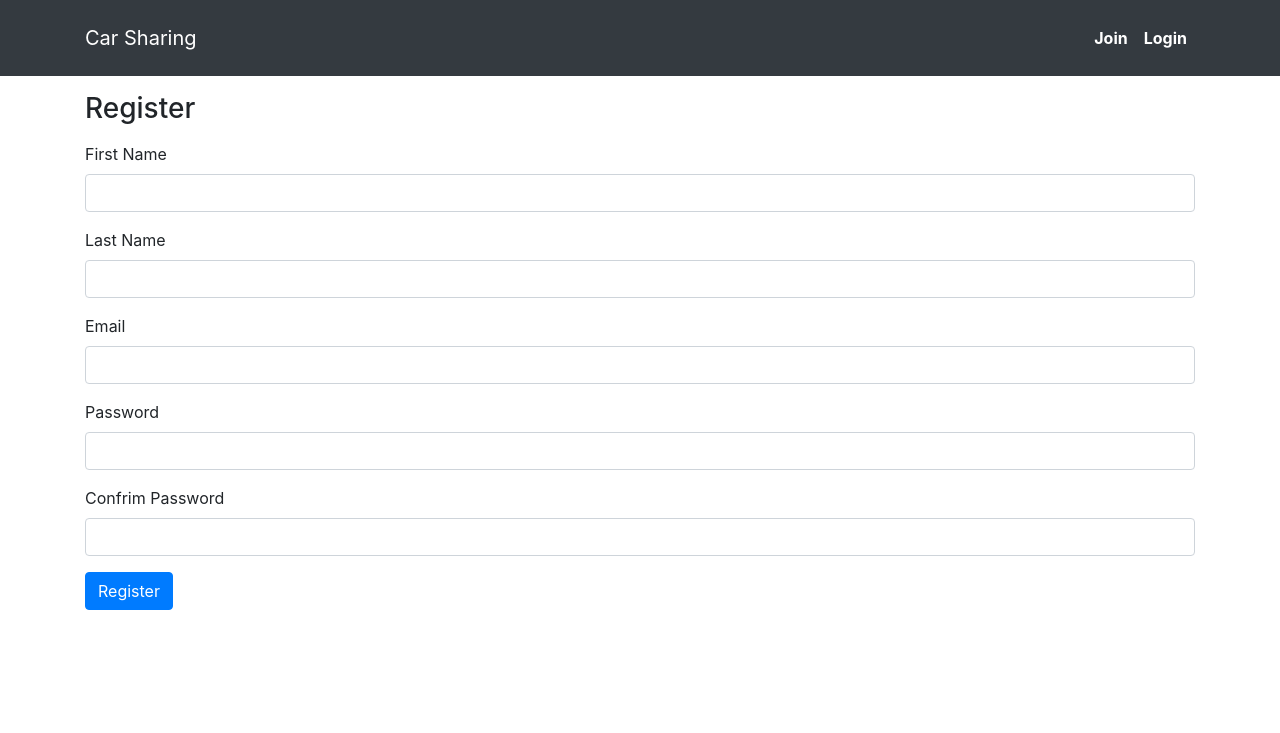
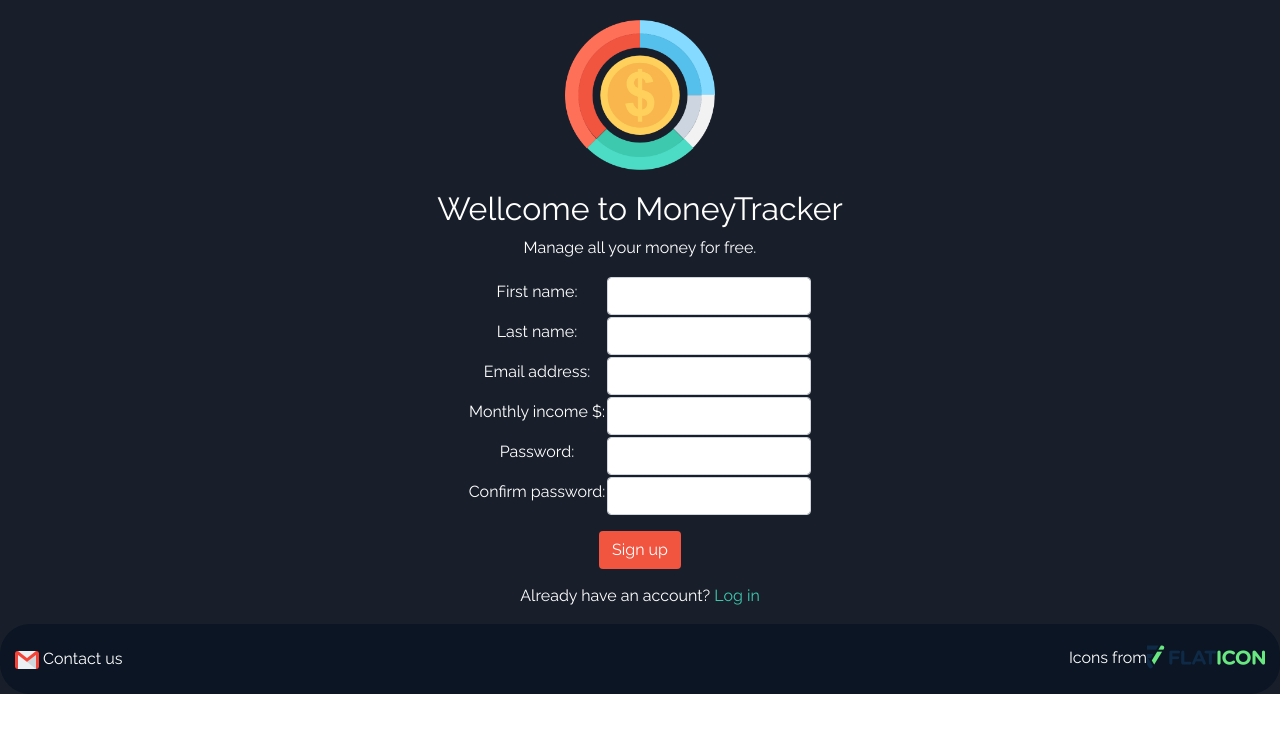
Before and after one commit to jetakasabaqi/money_tracker, a Flask app: page /register in a window 1280 px wide. Shown: the top 733 px of the page. Run offline with Flask 2, Linux system fonts and the light colour scheme; some libraries are stand-ins or nearby versions.

Commit message:
added register and login page

```diff
--- a/app.py
+++ b/app.py
@@ -1,5 +1,9 @@
 from config import app
 import routes
 
+
+from flask import Flask,render_template
+app = Flask("__mame__")
+
 if __name__ == "__main__":
     app.run(debug=True)
--- a/static/css/style.css
+++ b/static/css/style.css
@@ -1,58 +1,59 @@
-#wrapper{
-  background-color: #f1f1f1;
-}
-.full-rel-left{
-  width: 100%;
-}
-.my-btn{
-  background-color: #fa9641;
-  color: #fff;
-  font-weight: bold;
-}
-#header{
-  padding: 10px 0;
-  background-color:  #343A40;
-}
-.navbar-dark .navbar-nav .nav-link{
-  color: #fff;
-  font-weight: bolder;
+
+
+/*************************/
+.wrapper{
+  background: hsl(218, 28%, 13%);
+  color: white;
+  line-height: 1.5;
+  font-family: 'Raleway', sans-serif;
 }
 
-#banner{
-  height: 25em;
-  background-image: url("../img/traveling.jpeg");
-  background-position: center; /* Center the image */
-  background-repeat: no-repeat; /* Do not repeat the image */
-  background-size: cover;
+.signup-login content{
   display: flex;
+  flex-direction: column;
   align-items: center;
-  justify-content: center
+  text-align: center;
+
 }
-#listing{
-  height: 30em;
-  background-color: #f1f1f1;
-  padding: 30px;
-}
-#listing-price{
-  font-weight: bolder;
-}
-div.content-height{
-  min-height: 300px;
-}
-#delete-listing{
+  .signup-login content img{
+    width: 150px;
+    height: 150px;
     display: flex;
-    justify-content: flex-end;
-    padding-right: 0;
+    flex-direction: column;
+    align-items: center;
+    margin: 20px 0;
+  }
+  .signup-login form .btn{
+    margin: 15px;
+    background-color: #f1543f;
+    color: white;
+  }
+  .signup-login content a{
+    text-decoration: none;
+    color:#3dc9ae;
   }
 
-#footer{
-  background-color: #2f2f2f;
-  color: #fff;
-  width: 100%;
-  height: 100px;
-  text-align: center;
+
+
+/****************/
+
+footer{
+  background: hsl(216, 53%, 9%);
   display: flex;
+  justify-content: space-between;
+  flex-direction: row;
   align-items: center;
-  justify-content: center;
-  margin-top: 200px;
+  padding: 15px;
+  border-radius: 30px;
 }
+  footer p{
+    margin: 0;
+  }
+  footer a{
+    text-decoration: none;
+    color: white;
+  }
+  footer a:hover{
+    text-decoration: none;
+    color: white;
+  }
--- a/templates/includes/footer.html
+++ b/templates/includes/footer.html
@@ -1,14 +1,4 @@
-<!-- <div id="footer" class="full-rel-left">
-    Footer
-</div> -->
-<footer class="page-footer" id="footer">
-    Footer
+<footer>
+	<p><img src="{{url_for('static', filename = 'img/gmail.png')}}"> <a href="mailto:email@example.com">Contact us</a></p>
+	<p>Icons from<a href="https://www.flaticon.com/" title="Flaticon"><img  id="flaticon" src="{{url_for('static', filename = 'img/flaticon.png')}}"></a></p>
 </footer>
-</div>
-<script src="https://code.jquery.com/jquery-3.3.1.slim.min.js"
-    integrity="sha384-q8i/X+965DzO0rT7abK41JStQIAqVgRVzpbzo5smXKp4YfRvH+8abtTE1Pi6jizo"
-    crossorigin="anonymous"></script>
-<script type="text/javascript" src="{{ url_for('static', filename='js/bootstrap.min.js') }}"></script>
-</body>
-
-</html>
--- a/templates/register.html
+++ b/templates/register.html
@@ -1,76 +1,61 @@
 <!DOCTYPE html>
 <html lang="en">
-
 <head>
-    <meta charset="UTF-8" />
-    <meta name="viewport" content="width=device-width, initial-scale=1.0" />
-    <meta http-equiv="X-UA-Compatible" content="ie=edge" />
-    <link rel="stylesheet" type="text/css" href="{{ url_for('static', filename='css/bootstrap.min.css') }}" />
-    <link rel="stylesheet" type="text/css" href="{{ url_for('static', filename='css/style.css') }}" />
-    <title>Car Sharing</title>
+	<meta charset="utf-8">
+	<link rel="icon" href="{{url_for('static',filename = 'img/coin.png')}}">
+	<title>Sign up · MoneyTracker</title>
+	<link href="https://fonts.googleapis.com/css?family=Open+Sans|Sriracha|Raleway&display=swap" rel="stylesheet">
+	<link rel="stylesheet" href="https://cdnjs.cloudflare.com/ajax/libs/font-awesome/4.7.0/css/font-awesome.min.css">
+	<link rel="stylesheet" href="https://stackpath.bootstrapcdn.com/bootstrap/4.4.1/css/bootstrap.min.css" integrity="sha384-Vkoo8x4CGsO3+Hhxv8T/Q5PaXtkKtu6ug5TOeNV6gBiFeWPGFN9MuhOf23Q9Ifjh" crossorigin="anonymous">
+	<link rel="stylesheet" type="text/css" href="{{url_for('static',filename = 'css/style.css')}}">
 </head>
 <body>
-    <div id="header" class="full-rel-left">
-        <nav class="navbar navbar-expand-lg navbar-dark bg-dark">
-            <div class="container">
-                <a href="/" class="navbar-brand">Car Sharing</a>
-                <button class="navbar-toggler" type="button" data-toggle="collapse"
-                    data-target="#navbarSupportedContent" aria-controls="navbarSupportedContent" aria-expanded="false"
-                    aria-label="Toggle navigation">
-                    <span class="navbar-toggler-icon"></span>
-                </button>
-                <div class="collapse navbar-collapse justify-content-end" id="navbarSupportedContent">
-                    <ul class="navbar-nav">
-                        <li class="nav-item active">
-                            <a class="nav-link" href="/register">Join <span class="sr-only">(current)</span></a>
-                        </li>
-                        <li class="nav-item">
-                            <a class="nav-link" href="/login">Login</a>
-                        </li>
-                    </ul>
-                </div>
-            </div>
-        </nav>
-    </div>
-
-    <div id="register" class="full-rel-left">
-        <div class="container mb-3">
-            <h3 class="my-3">Register</h3>
+	<div class="wrapper signup-login">
+		<content>
+			<img class="img-fluid" src="{{url_for('static', filename = 'img/coin.png')}}" >
+			<h2>Wellcome to <span class="brand-name">MoneyTracker</span></h2>
+			<form action="" method="POST">
+				<table>
+					<p>Manage all your money for free.</p>
+					<tr>
+						<td><label for="first_name">First name:</label></td>
+						<td><input type="text" name="first_name" id="first_name" class="form-control" ></td>
+					</tr>
+					<tr>
+						<td><label for="last_name">Last name:</label></td>
+						<td><input type="text" name="last_name" id="last_name" class="form-control" ></td>
+					</tr>
+					<tr>
+						<td><label for="email">Email address:</label></td>
+						<td><input type="text" name="email" id="email" class="form-control" ></td>
+					</tr>
+					<tr>
+						<td><label for="monthly_income">Monthly income $:</label></td>
+						<td><input type="text" name="monthly_income" id="monthly_income" class="form-control"></td>
+					</tr>
+					<tr>
+						<td><label for="password">Password:</label></td>
+						<td><input type="password" name="password" id="password" class="form-control" ></td>
+					</tr>
+					<tr>
+						<td><label for="confirm_password">Confirm password: </label></td>
+						<td><input type="password" name="confirm_password" name="confirm_password" class="form-control"></td>
+					</tr>
+				</table>
+				<input type="submit" name="register" value="Sign up" class="btn">
+			</form>
+			<div class="flash-messages">
 				{% with messages = get_flashed_messages() %}
 					{% if messages %}
-<ul class=flashes>
 						{% for message in messages %}
-<li>{{ message }}</li>
+				 		   <p>{{message}}</p>
 						{% endfor %}
-</ul>
 					{% endif %}
 				{% endwith %}
-            <form action="/register_user" method="POST">
-                <div class="form-group">
-                    <label for="first_name">First Name</label>
-                    <input type="text" class="form-control" name="first_name" />
 			</div>
-                <div class="form-group">
-                    <label for="last_name">Last Name</label>
-                    <input type="last_name" class="form-control" name="last_name" />
+			<p>Already have an account? <a href="/login">Log in</a></p>
+		</content>
+		{% include 'includes/footer.html' %}
 	</div>
-                <div class="form-group">
-                    <label for="email">Email</label>
-                    <input type="text" class="form-control" name="email" />
-                </div>
-                <div class="form-group">
-                    <label for="password">Password</label>
-                    <input type="password" class="form-control" name="password" />
-                </div>
-                <div class="form-group">
-                    <label for="confirm_password">Confrim Password</label>
-                    <input type="password" class="form-control" name="confirm_password" />
-                </div>
-                <input type="submit" class="btn btn-primary" name="submit" value="Register" />
-            </form>
-        </div>
-    </div>
-<script src="https://code.jquery.com/jquery-3.3.1.slim.min.js" integrity="sha384-q8i/X+965DzO0rT7abK41JStQIAqVgRVzpbzo5smXKp4YfRvH+8abtTE1Pi6jizo" crossorigin="anonymous"></script>
-<script type="text/javascript" src="{{ url_for('static', filename='js/bootstrap.min.js') }}"></script>
 </body>
 </html>
```
Also changed, not shown: templates/login.html (+29 -52 lines), templates/old/login.html (added, +67 -0 lines), templates/old/register.html (added, +76 -0 lines), static/img/coin.png (added), static/img/flaticon.png (added), static/img/gmail.png (added), static/img/traveling.jpeg (deleted), templates/home.html (added), templates/old/index.html (renamed from templates/index.html), templates/old/listing_details.html (renamed from templates/listing_details.html), templates/old/notifications.html (renamed from templates/notifications.html), templates/old/profile_dashboard.html (renamed from templates/profile_dashboard.html), templates/old/requests.html (renamed from templates/requests.html), templates/old/search_results.html (renamed from templates/search_results.html), 1 more files. Lines whose indentation alone changed are shown as unchanged.
